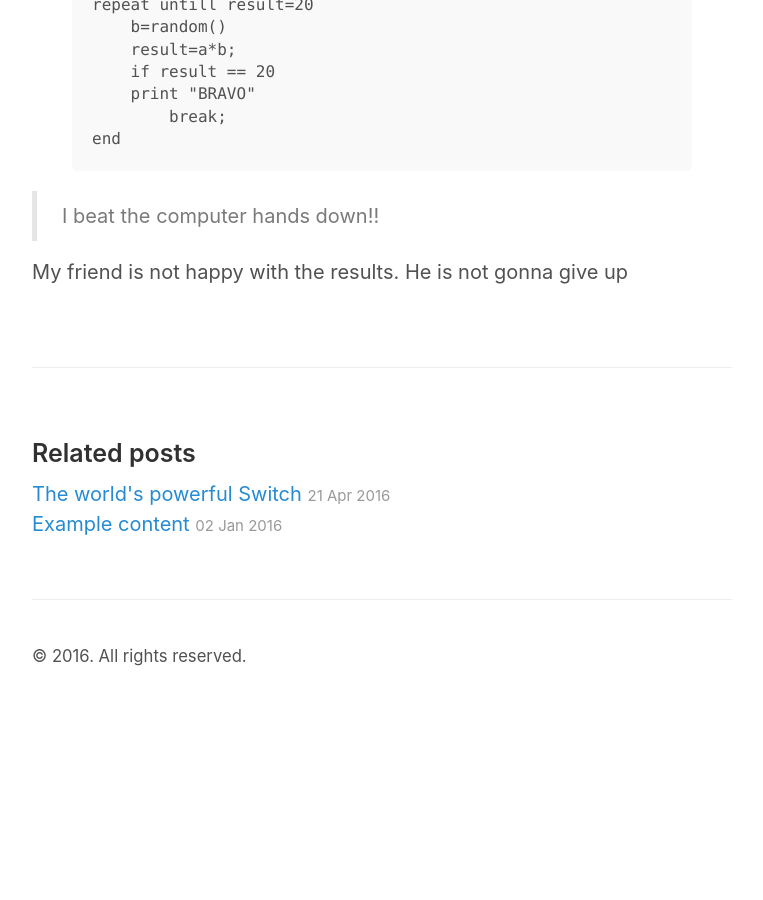
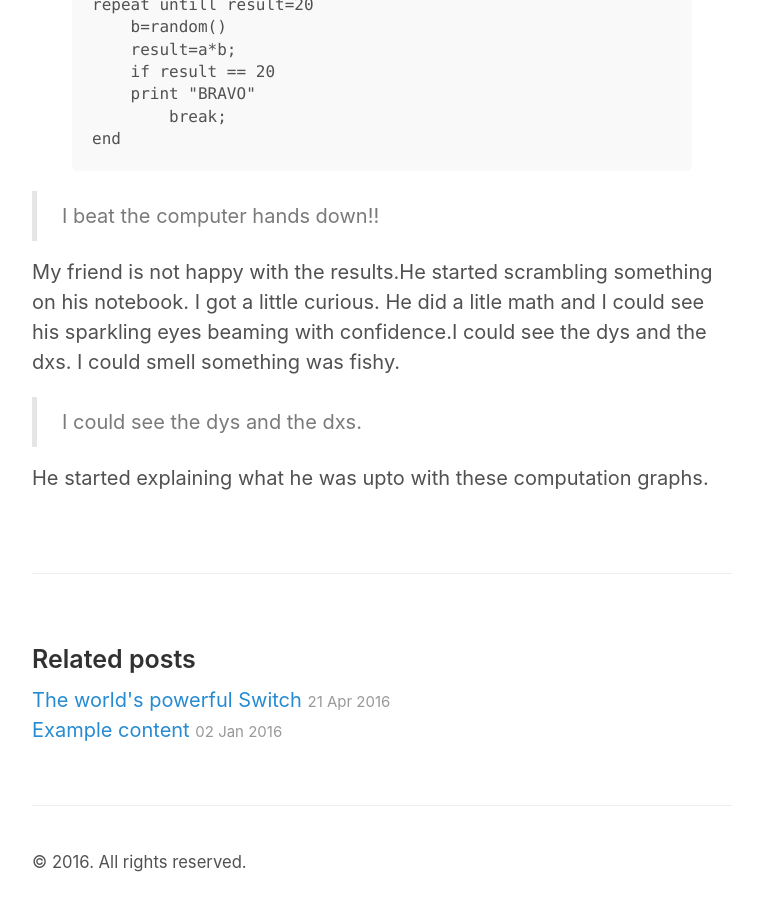
Before and after one commit to simple-guru/simple-guru.github.io, a Jekyll site: the page built from _posts/2016-05-01-Multiplcation.md, in a window 1280 px wide and 900 px high, scrolled down 1311 px. Shown: the whole window, without its empty margins (258-1021 px from the left). Built offline with Jekyll 4.4.1, drawn with Linux system fonts in a browser that asks for light colours; before the commit the page ends 2021 px from its top, so only the background shows below that; some of the changed text lies outside the part shown.

```diff
--- a/_posts/2016-05-01-Multiplcation.md
+++ b/_posts/2016-05-01-Multiplcation.md
@@ -45,4 +45,8 @@
 
 >I beat the computer hands down!!
 
-My friend is not happy with the results. He is not gonna give up
+My friend is not happy with the results.He started scrambling something on his notebook. I got a little curious. He did a litle math and I could see his sparkling eyes beaming with confidence.I could see the dys and the dxs. I could smell something was fishy.
+
+>I could see the dys and the dxs.
+
+He started explaining what he was upto with these computation graphs.
```
Also changed, not shown: other parts of _posts/2016-05-01-Multiplcation.md (+1 -1 lines).
